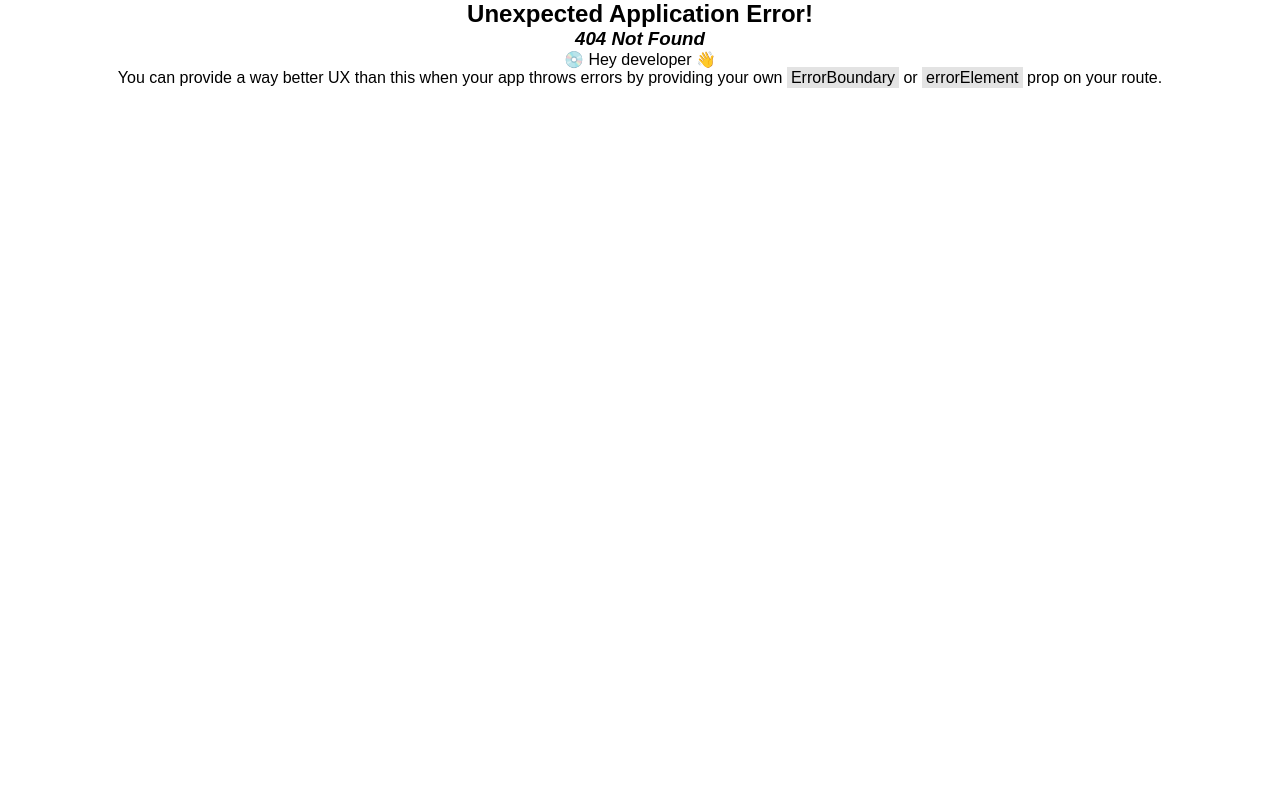
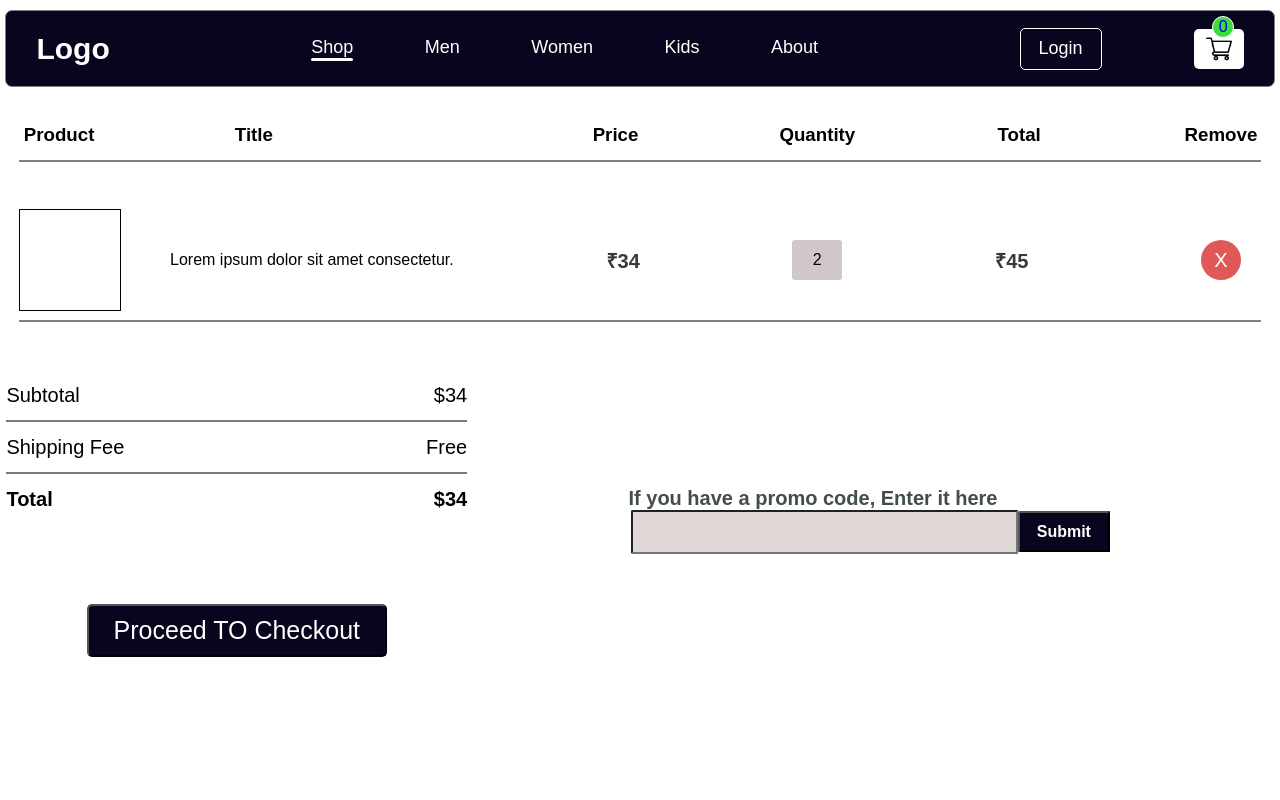
Before and after one commit to Lalitj2104/Affiliate-Ecommerce-Website-Maxybuy, a React (Vite) app: page /cartContainer in a window 1280 px wide. Before the commit this address had no page. Shown: the top 800 px of the page. Built offline with nearby package versions, Linux system fonts and the light colour scheme.

Commit message:
add cart items

```diff
--- a/src/Components/Header/header.jsx
+++ b/src/Components/Header/header.jsx
@@ -23,7 +23,7 @@ const Header = () => {
           <NavLink onClick={() => setMenuState('login')} to='login' className='login'>Login</NavLink>
 
 
-          <NavLink className="cart">
+          <NavLink to='cartContainer' className="cart">
             <span className='countItem'>{items.length}</span>
             <img src={AllImgList.cartIcon} alt="cart img" />
           </NavLink>
--- /dev/null
+++ b/src/Components/Pages/Cart Container/CartContainer.css
@@ -0,0 +1,232 @@
+.cart-container{
+    background: linear-gradient(rgb(83, 181, 219),rgb(234, 91, 143),rgb(60, 45, 94) );
+    display: flex;
+    flex-direction: column;
+    align-items: center;
+    width: 100%;
+
+}
+
+.cartItems{
+
+    width: 99%;
+    max-width: 1660px;
+
+    min-height: 900px;
+    display: flex;
+    flex-direction: column;
+    align-items: center;
+    gap: 3rem;
+    padding-left: 20px;
+    padding-right: 20px;
+    background-color: #fff;
+
+
+}
+
+.items-list{
+    margin-top: 110px;
+
+    width: 100%;
+
+    display: flex;
+    align-items: center;
+
+    flex-direction: column;
+
+}
+
+
+.ptpqtr{
+    width: 98%;
+
+    height: 50px;
+
+    display: flex;
+    align-items: center;
+    justify-content: space-between;
+    border-bottom: 2px solid gray;
+
+
+}
+.ptpqtr h3{
+    width: 80px;
+    display: flex;
+    align-items: center;
+    justify-content: center;
+
+}
+.product-title, .img-title{
+    width: 35%;
+    display: flex;
+    justify-content: space-between;
+
+    align-items: center;
+
+}
+
+.ttttt{
+    margin-left: 35px;
+}
+.item-detail{
+    width: 98%;
+    height: 100px;
+    border-bottom: 2px solid gray;
+    padding-bottom: 10px;
+    display: flex;
+    align-items: center;
+    justify-content: space-between;
+
+}
+
+.item-price, .item-quantity, .item-total, .item-remove{
+
+    width: 80px;
+    display: flex;
+    align-items: center;
+    justify-content: center;
+
+}
+.item-img{
+    height: 100px;
+    width: 100px;
+    border:  1px solid black;
+
+}
+
+.item-price, .item-total{
+    font-size: 20px;
+    font-weight: bold;
+    color: rgb(57, 55, 55);
+}
+.item-quantity{
+    height: 40px;
+    width: 50px;
+    background-color: rgb(208, 200, 200);
+    border-radius: 3px;
+}
+.item-remove span{
+    height: 40px;
+    font-size: 20px;
+    width: 40px;
+    display: flex;
+    align-items: center;
+    justify-content: center;
+    cursor: pointer;
+    background-color: rgb(224, 89, 89);
+    border-radius: 50%;
+    transition: all 0.1s ease-in;
+    color: #fff;
+}
+.item-remove span:hover{
+    background-color: rgb(218, 65, 65);
+}
+
+.cart-price{
+    height: 300px;
+    width: 100%;
+    display: flex;
+
+
+
+}
+.left-calc{
+    width: 40%;
+
+
+}
+
+.calculation{
+    height: 70%;
+
+    width: 100%;
+
+
+}
+.subtotal, .shipping-fee{
+    display: flex;
+    align-items: center;
+    justify-content: space-between;
+    height: 50px;
+    width: 100%;
+    border-bottom: 2px solid rgb(132, 117, 117);
+}
+.subtotal span, .shipping-fee span{
+    font-size: 20px;
+
+}
+
+.total-price{
+    display: flex;
+    align-items: center;
+    justify-content: space-between;
+    height: 50px;
+    width: 100%;
+
+}
+.total-price span{
+    font-size: 20px;
+    font-weight: bold;
+}
+
+.proceed-to-checkout{
+    display: flex;
+    align-items: center;
+    justify-content: center;
+    height: 100px;
+    width: 100%;
+
+}
+.proceed-to-checkout button{
+    font-size: 25px;
+    background-color: rgb(8, 5, 30);
+    color: #fff;
+    padding-top: 10px;
+    padding-bottom: 10px;
+   padding-left: 25px;
+   border-radius: 5px;
+   padding-right: 25px;
+}
+.right-promo-code{
+    width: 70%;
+    display: flex;
+    align-items: center;
+    justify-content: center;
+}
+.pc{
+    width: 60%;
+}
+.input-btn{
+    display: flex;
+    align-items: center;
+    justify-content: center;
+}
+.right-promo-code p{
+    font-size: 20px;
+    font-weight: bold;
+    color: rgb(67, 77, 77);
+}
+.right-promo-code input{
+    height: 40px;
+    width: 75%;
+
+    outline: none;
+    padding-left: 20px;
+    color: rgb(77, 66, 66);
+    font-weight: bold;
+    font-size: 18px;
+    background-color: #e0d7d7;
+
+    border-bottom-left-radius: 2px;
+    border-top-left-radius: 2px;
+}
+.right-promo-code button{
+    height: 41px;
+    width: 19%;
+    background-color: rgb(8, 5, 30);
+    color: #fff;
+    border-bottom-left-radius: 2px;
+    font-weight: bold;
+    font-size: 16px;
+    border-top-left-radius: 2px;
+}
--- /dev/null
+++ b/src/Components/Pages/Cart Container/CartContainer.jsx
@@ -0,0 +1,63 @@
+import React from 'react'
+import './cartContainer.css'
+import CartItem from './cartItem'
+const CartContainer = () => {
+    return (
+        <div className="cart-container">
+            <div className="cartItems">
+                <div className="items-list">
+                    <div className="ptpqtr">
+                        <div className="product-title">
+                            <h3>Product</h3>
+                            <h3 className='ttttt'>Title</h3>
+                            <h3></h3>
+                        </div>
+                        <h3>Price</h3>
+                        <h3>Quantity</h3>
+                        <h3>Total</h3>
+                        <h3>Remove</h3>
+                    </div>
+
+                </div>
+                <CartItem></CartItem>
+                <div className="cart-price">
+                    <div className="left-calc">
+                        <div className="calculation">
+                            <div className="subtotal">
+                                <span>Subtotal</span>
+                                <span>$34</span>
+                            </div>
+                            <div className="shipping-fee">
+                                <span>Shipping Fee</span>
+                                <span>Free</span>
+                            </div>
+                            <div className="total-price">
+
+                                <span>Total</span>
+                                <span>$34</span>
+                            </div>
+
+                        </div>
+                        <div className="proceed-to-checkout">
+                            <button>Proceed TO Checkout</button>
+                        </div>
+                    </div>
+                    <div className="right-promo-code">
+                        <div className='pc'>
+                           <p> If you have a promo code, Enter it here</p>
+                           <div className="input-btn">
+                            <input type="text" name="" id="" />
+                            <button>Submit</button>
+                           </div>
+
+                        </div>
+
+                    </div>
+                </div>
+
+            </div>
+        </div>
+    )
+}
+
+export default CartContainer
--- /dev/null
+++ b/src/Components/Pages/Cart Container/cartItem.jsx
@@ -0,0 +1,28 @@
+import React from 'react'
+import './cartContainer.css'
+const CartItem = () => {
+    return (
+        <div className="item-detail">
+            <div className="img-title">
+                <div className="item-img">
+                    <img src="" alt="" />
+                </div>
+                <div className="item-title">
+                    <p>Lorem ipsum dolor sit amet consectetur.</p>
+                </div>
+            </div>
+            <div className="item-price">
+                <span>₹34</span>
+            </div>
+            <div className="item-quantity">
+                2
+            </div>
+            <div className="item-total">
+                <span>₹45</span>
+            </div>
+            <div className="item-remove"><span>X</span></div>
+        </div>
+    )
+}
+
+export default CartItem
--- a/src/Components/Pages/Product Details/productDetails.css
+++ b/src/Components/Pages/Product Details/productDetails.css
@@ -10,14 +10,13 @@
     width: 100%;
     max-width: 1660px;
     display: flex;
+    flex-direction: column;
     margin-top: 88px;
     align-items: center;
     justify-content: space-between;
     padding-left: 20px;
     padding-right: 20px;
     height: 900px;
-
-
 }
 
 
@@ -27,6 +26,7 @@
     width: 50%;
     gap: 1rem;
     height: 100%;
+    margin-top: 10px;
 
 }
 
@@ -34,10 +34,11 @@
     display: flex;
     align-items: center;
     justify-content: center;
-    width: 40%;
+    width: 60%;
     height: 100%;
 
-    margin-right: 100px;
+
+
 }
 
 .details {
@@ -47,7 +48,8 @@
     display: flex;
     flex-direction: column;
     justify-content: space-around;
-    /* border: 2px solid black; */
+
+    padding-left: 80px;
 
 }
 
@@ -58,7 +60,8 @@
     align-items: center;
     justify-content: space-around;
     gap: 1rem;
-    width: 21%;
+    width: 25%;
+    border-radius: 4px
 
 
 }
@@ -66,7 +69,8 @@
 
 .mini-img {
     height: 24%;
-    width: 100%;
+    width: 130px;
+    border-radius: 4px;
 
     overflow: hidden;
     cursor: pointer;
@@ -87,33 +91,36 @@
 
 
 }
-.img-display img{
+
+.img-display img {
     width: 100%;
 }
 
-.price{
+.price {
     width: 100px;
     display: flex;
     justify-content: space-between;
 }
-.old-price{
+
+.old-price {
     font-weight: bold;
     color: gray;
     text-decoration: line-through;
 }
 
-.new-price{
+.new-price {
     font-weight: bold;
 
 
 }
 
-.sizes{
+.sizes {
     height: 100px;
     width: 50%;
 
 }
-.sizes-btn{
+
+.sizes-btn {
     width: 100%;
     height: 70px;
     width: 100%;
@@ -122,7 +129,8 @@
     align-items: center;
     justify-content: space-between;
 }
-.size-btn{
+
+.size-btn {
     border-radius: 3px;
     display: flex;
     align-items: center;
@@ -135,7 +143,7 @@
     background-color: rgb(240, 240, 245)
 }
 
-.add-to-cart{
+.add-to-cart {
     display: flex;
     align-items: center;
     justify-content: center;
@@ -148,3 +156,30 @@
     width: 200px;
     background: red;
 }
+
+.upper {
+
+    display: flex;
+    width: 90%;
+    height: 80%;
+
+}
+
+.lower {
+    height: 500px;
+    width: 90%;
+
+    display: flex;
+    align-items: center;
+}
+.description,.review{
+    margin-right: 10px;
+    /* margin-left: 10px; */
+    display: flex;
+    align-items: center;
+    justify-content: center;
+    height: 50px;
+    width: 200px;
+    border-radius: 4px;
+    background-color: rgb(241, 241, 241)
+}
--- a/src/Components/Pages/Product Details/productDetails.jsx
+++ b/src/Components/Pages/Product Details/productDetails.jsx
@@ -5,14 +5,16 @@ import { useContext } from 'react'
 import { StoreContext } from '../../Store/storeContext'
 const ProductDetails = () => {
   let location = useLocation();
-  let { image, name, newPrice, oldPrice, off ,id} = location.state || {};
-  const {addToCart} = useContext(StoreContext)
+  let { image, name, newPrice, oldPrice, off, id } = location.state || {};
+  const { addToCart } = useContext(StoreContext)
 
 
 
   return (
     <div className="product-details-page">
       <div className="product-details">
+
+        <div className="upper">
           <div className="left-img-details">
             <div className="diff-img">
 
@@ -78,6 +80,14 @@ const ProductDetails = () => {
 
           </div>
 
+
+        </div>
+        <div className="lower">
+
+          <div className="description">Description</div>
+          <div className="review">Review(24)</div>
+        </div>
+
       </div>
 
 
--- a/src/main.jsx
+++ b/src/main.jsx
@@ -10,6 +10,7 @@ import Women from './Components/Pages/Women/women.jsx'
 import Kids from './Components/Pages/kids/kids.jsx'
 import About from './Components/Pages/About/about.jsx'
 import ProductDetails from './Components/Pages/Product Details/productDetails.jsx'
+import CartContainer from './Components/Pages/Cart Container/CartContainer.jsx'
 
 
 
@@ -24,6 +25,8 @@ const router = createBrowserRouter(
       <Route path='productDetails' element={<ProductDetails />}/>
       <Route path='login' element={<Login />}/>
       <Route path='signUp' element={<SignUp />}/>
+      <Route path='cartContainer' element={<CartContainer />}/>
+
     </Route>
   )
 )
```
Lines whose indentation alone changed are shown as unchanged.
